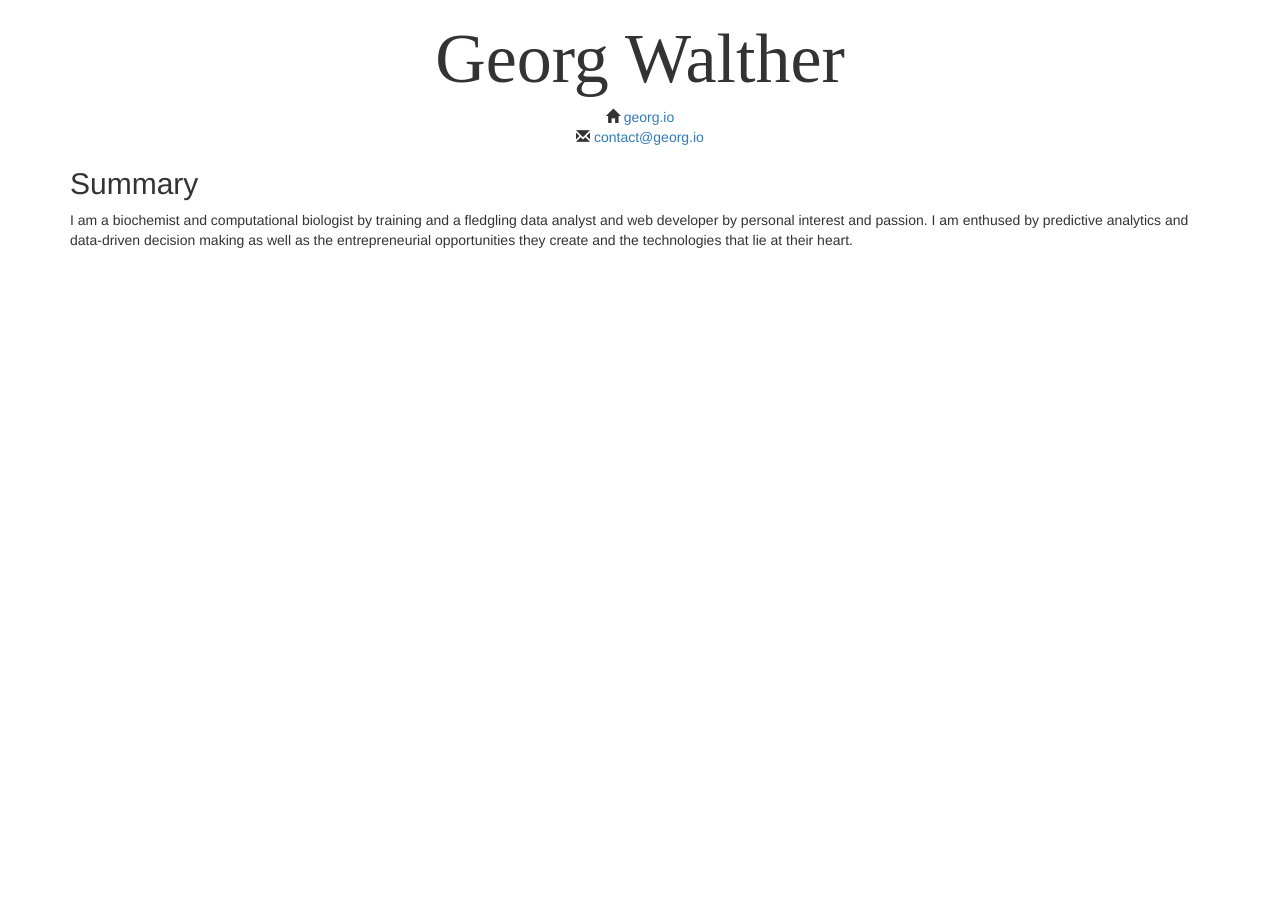
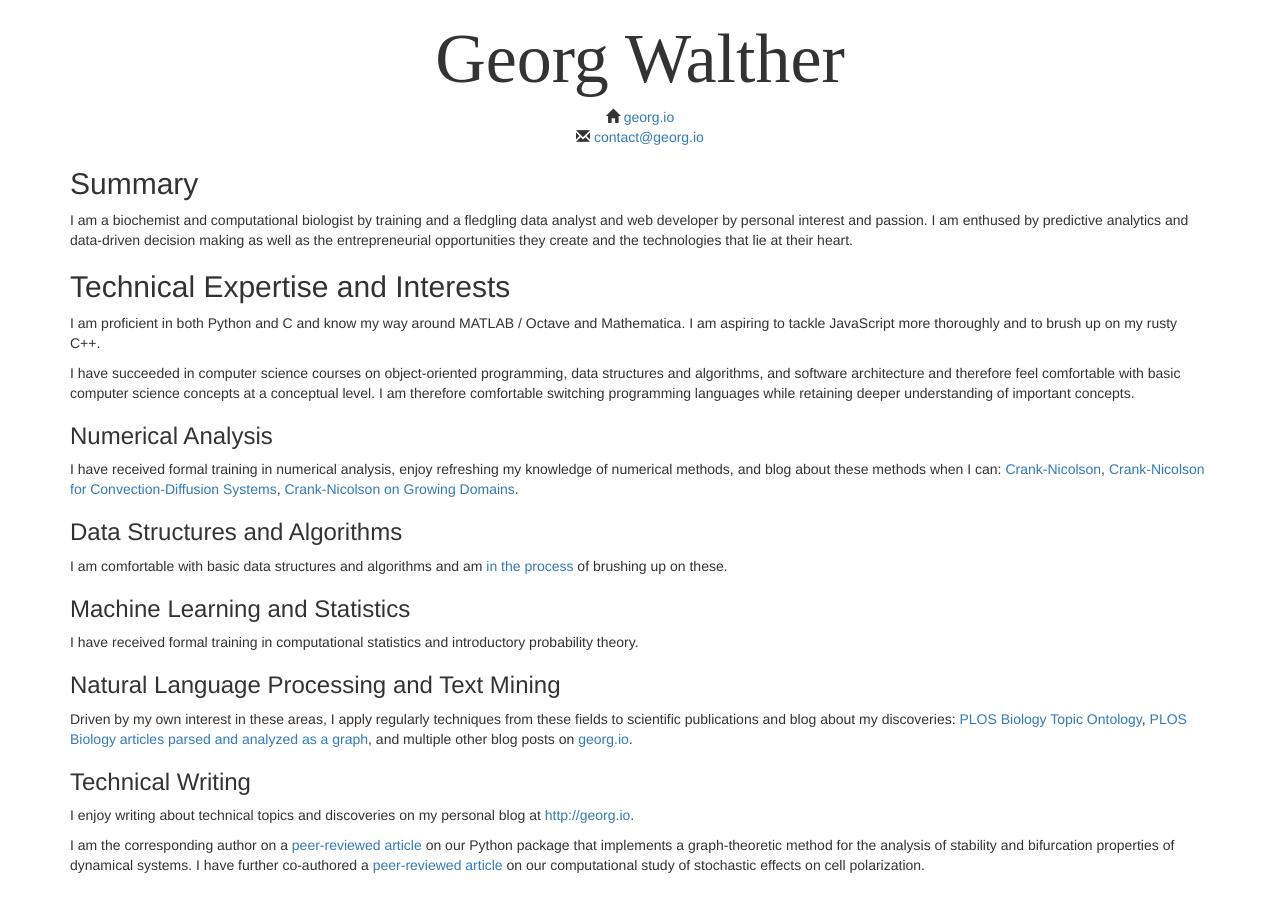
Before and after one commit to waltherg/backup.waltherg.github.io, a Jekyll site: the page cv/index.html, which Jekyll copies as it is, in a window 1280 px wide. Built offline with Jekyll 4.4.1, drawn with Linux system fonts in a browser that asks for light colours; nearby versions of some CDN libraries; some web fonts are replaced.

Commit message:
add draft of expertise and skills

```diff
--- a/cv/index.html
+++ b/cv/index.html
@@ -67,5 +67,75 @@
     technologies that lie at their heart.
   </p>
 
+  <h2>Technical Expertise and Interests</h2>
+  <p>
+    I am proficient in both Python and C and know my way around MATLAB /
+    Octave and Mathematica.
+
+    I am aspiring to tackle JavaScript more thoroughly and to brush up on
+    my rusty C++.
+  </p>
+  <p>
+    I have succeeded in computer science courses on object-oriented
+    programming, data structures and algorithms, and software architecture
+    and therefore feel comfortable with basic computer science concepts
+    at a conceptual level.
+    I am therefore comfortable switching programming languages while
+    retaining deeper understanding of important concepts.
+  </p>
+
+  <h3>Numerical Analysis</h3>
+  <p>
+    I have received formal training in numerical analysis, enjoy
+    refreshing my knowledge of numerical methods, and blog about these
+    methods when I can:
+    <a href="https://github.com/waltherg/data-structures-algorithms">Crank-Nicolson</a>,
+    <a href="http://georg.io/2013/12/Crank_Nicolson_Convection_Diffusion/">Crank-Nicolson for Convection-Diffusion Systems</a>,
+    <a href="http://georg.io/2013/12/Reaction_Diffusion_Growing_Domain/">Crank-Nicolson on Growing Domains</a>.
+  </p>
+
+  <h3>Data Structures and Algorithms</h3>
+  <p>
+    I am comfortable with basic data structures and algorithms and
+    am <a href="https://github.com/waltherg/data-structures-algorithms">
+    in the process</a> of brushing up on these.
+  </p>
+
+  <h3>Machine Learning and Statistics</h3>
+  <p>
+    I have received formal training in computational statistics and
+    introductory probability theory.
+  </p>
+
+  <h3>Natural Language Processing and Text Mining</h3>
+  <p>
+    Driven by my own interest in these areas, I apply regularly
+    techniques from these fields to scientific publications and blog
+    about my discoveries:
+    <a href="http://georg.io/2014/02/PLOS_Biology_Topics/">PLOS Biology
+      Topic Ontology</a>,
+    <a href="http://georg.io/2014/03/PLOS_Biology-Inspired_PLOS_Biology/">
+      PLOS Biology articles parsed and analyzed as a graph</a>,
+    and multiple other blog posts on
+    <a href="http://georg.io">georg.io</a>.
+  </p>
+
+  <h3>Technical Writing</h3>
+  <p>
+    I enjoy writing about technical topics and discoveries on my personal
+    blog at <a href="http://georg.io">http://georg.io</a>.
+  </p>
+  <p>
+    I am the corresponding author on a
+    <a href="http://www.biomedcentral.com/1752-0509/8/22">peer-reviewed article
+      </a>
+    on our Python package that implements a graph-theoretic method for
+    the analysis of stability and bifurcation properties of dynamical
+    systems.
+    I have further co-authored a
+    <a href="http://link.springer.com/article/10.1007%2Fs11538-012-9766-5">
+      peer-reviewed article</a>
+    on our computational study of stochastic effects on cell polarization.
+  </p>
 </div>
 </body>
```
